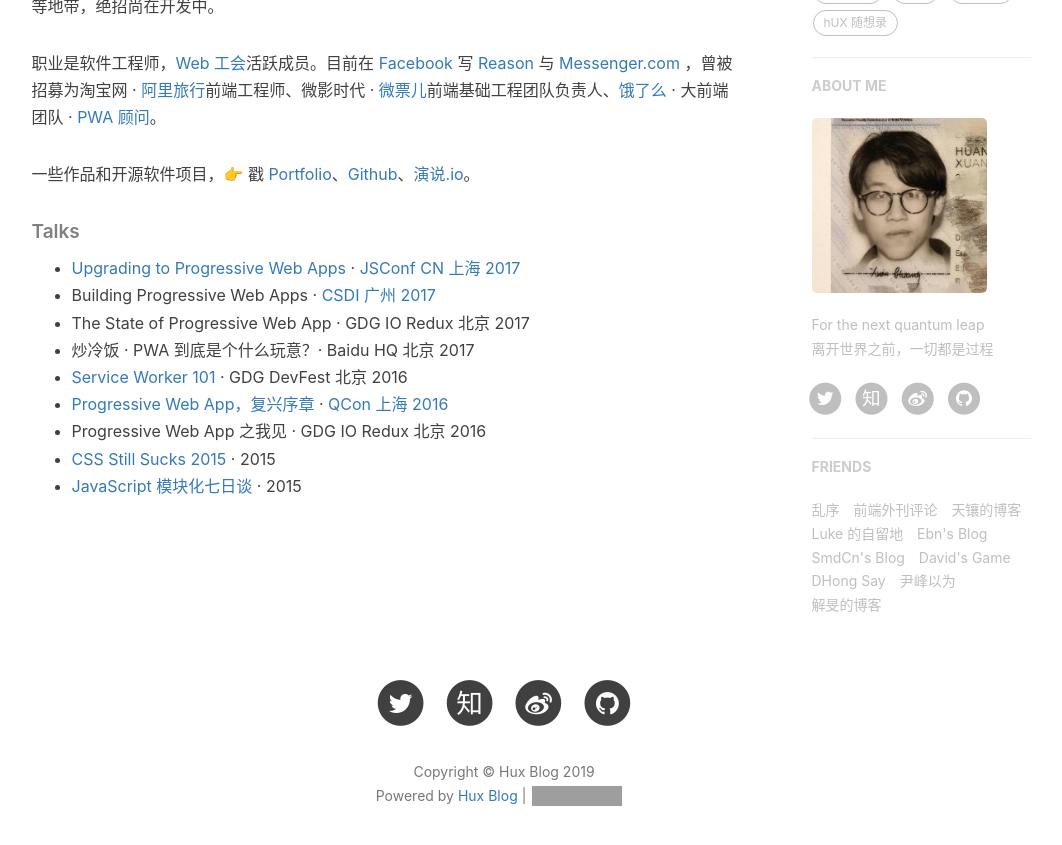
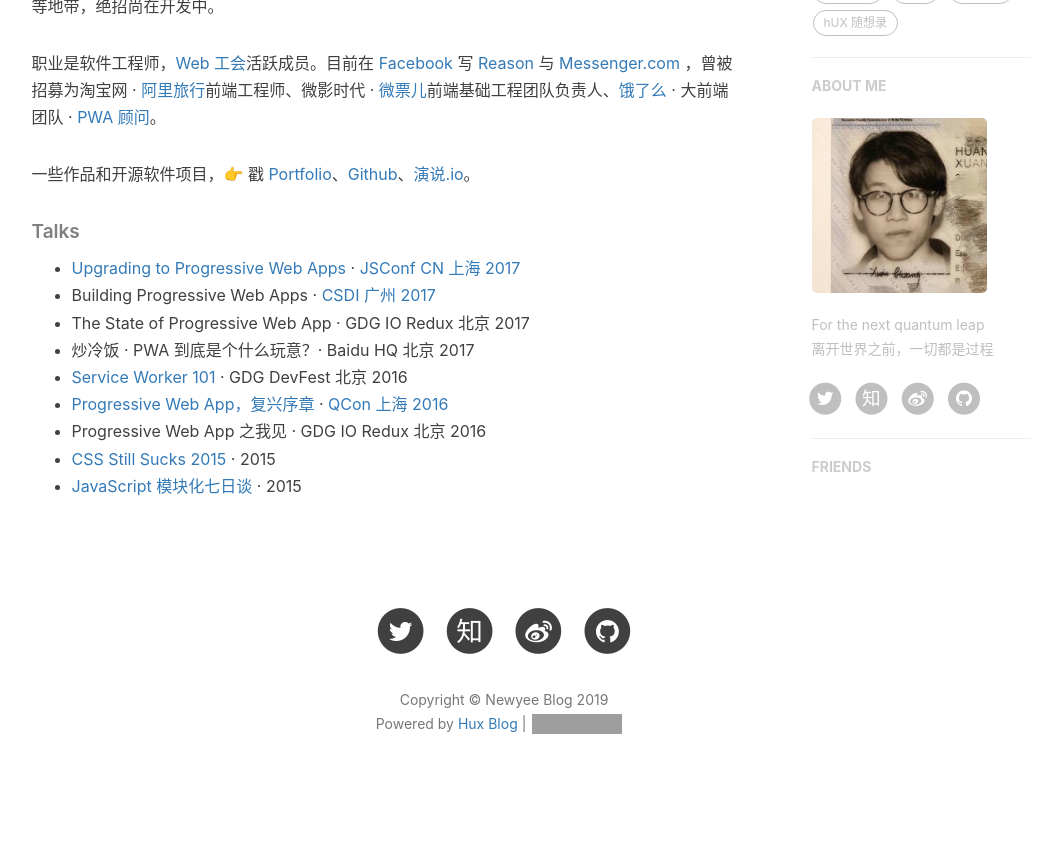
Before and after one commit to Newyee1994/Newyee1994.github.io, a Jekyll site: the page built from about.html, in a window 1280 px wide and 900 px high, scrolled down 637 px. Shown: the top 845 px of the window, without its empty margins (136-1198 px from the left). Built offline with Jekyll 4.4.1, drawn with Linux system fonts in a browser that asks for light colours; nearby versions of some CDN libraries; comment, search, counter and statistics services are not loaded; grey boxes are pictures that could not be loaded.

Commit message:
Edit general info

```diff
--- a/CNAME
+++ b/CNAME
@@ -1 +1 @@
-huangxuan.me
+Newyee
--- a/_config.yml
+++ b/_config.yml
@@ -1,11 +1,11 @@
 # Site settings
-title: Hux Blog
-SEOTitle: 黄玄的博客 | Hux Blog
+title: Newyee Blog
+SEOTitle: 牜燚的博客 | Newyee Blog
 header-img: img/home-bg.jpg
-email: huxpro@gmail.com
+email: xxx@gmail.com
 description: "关于程序与设计、黑客与画家 | 黄玄，Web & Mobile Lover，Software Engineer，UX Designer | 这里是 @Hux黄玄 的个人博客，与你一起发现更大的世界。"
-keyword: "黄玄, Hux黄玄, Hux, 鬼栈, huxpro, @huxpro, 黄玄的博客, Hux Blog, 博客, 个人网站, 互联网, Web, JavaScript, 前端, 设计"
-url: "https://huangxuan.me"              # your host, for absolute URL
+keyword: "Newyee, Blog, 博客, Python"
+url: "https://newyee1994.github.io/"              # your host, for absolute URL
 baseurl: ""                             # for example, '/blog' if your blog hosted on 'host/blog'
 
 # Publish posts or collection documents with a future date.
@@ -13,11 +13,11 @@
 
 # SNS settings
 RSS: false
-weibo_username:     huxpro
-zhihu_username:     huxpro
-github_username:    huxpro
-twitter_username:   huxpro
-#facebook_username:  huxpro
+weibo_username:     xxx
+zhihu_username:     xxx
+github_username:    xxx
+twitter_username:   xxx
+#facebook_username:  xxx
 #linkedin_username:  firstname-lastname-idxxxx
 
 
@@ -106,34 +106,5 @@
     #     title: "Su",
     #     href: "http://su.gallery/"
     # },{
-        title: "乱序",
-        href: "http://mida.re/"
-    },{
-        title: "前端外刊评论",
-        href: "http://qianduan.guru/"
-    },{
-        title: "天镶的博客",
-        href: "http://lingyu.wang/"
-    },{
-        title: "Luke 的自留地",
-        href: "http://hmqk1995.github.io"
-    },{
-        title: "Ebn's Blog",
-        href: "http://ebnbin.com/"
-    },{
-        title: "SmdCn's Blog",
-        href: "http://blog.smdcn.net"
-    },{
-        title: "David's Game",
-        href: "https://www.ruoyaowu.com/"
-    },{
-        title: "DHong Say",
-        href: "http://dhong.co"
-    },{
-        title: "尹峰以为",
-        href: "http://ingf.github.io/"
-    },{
-        title: "解旻的博客",
-        href: "http://xieminis.me/"
     }
 ]
```
